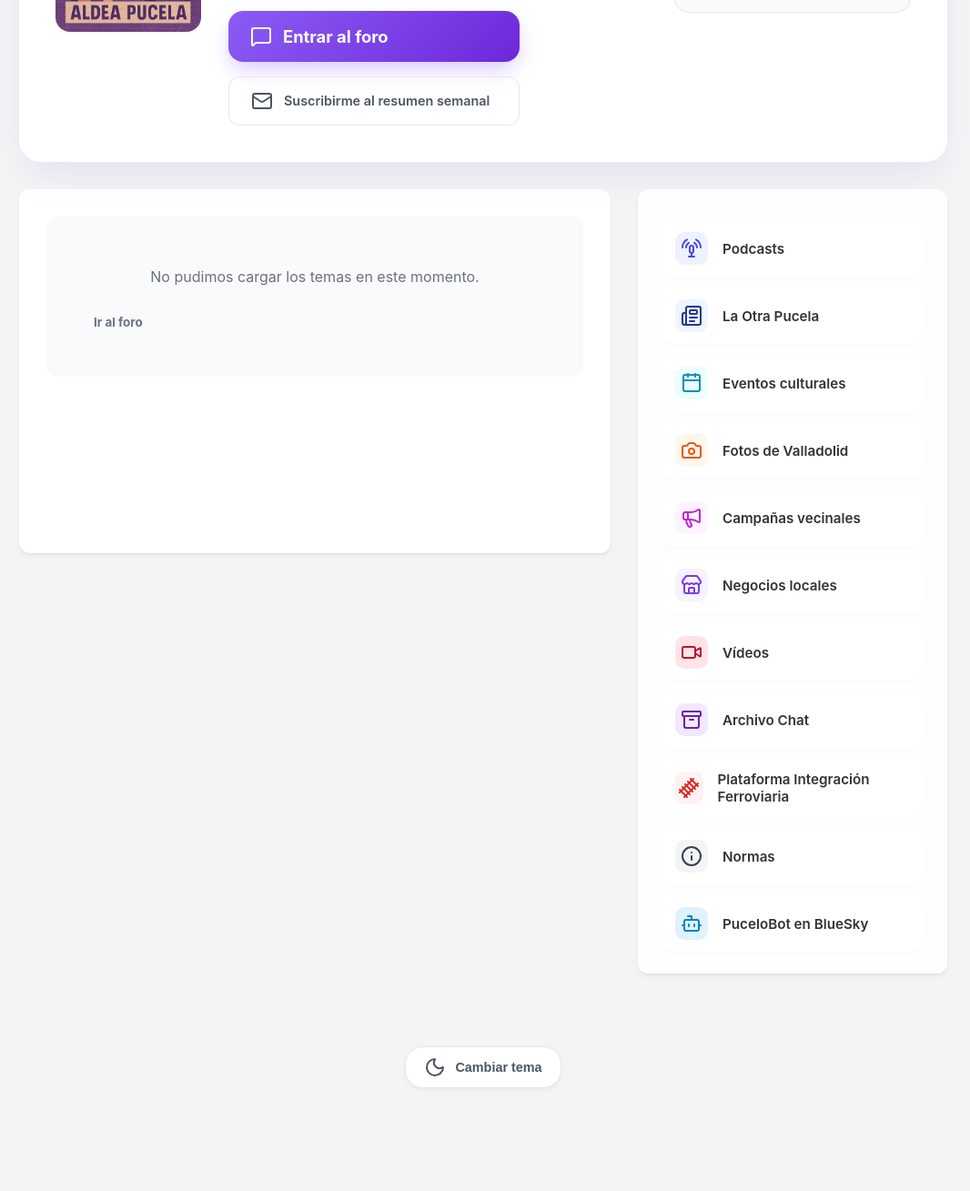
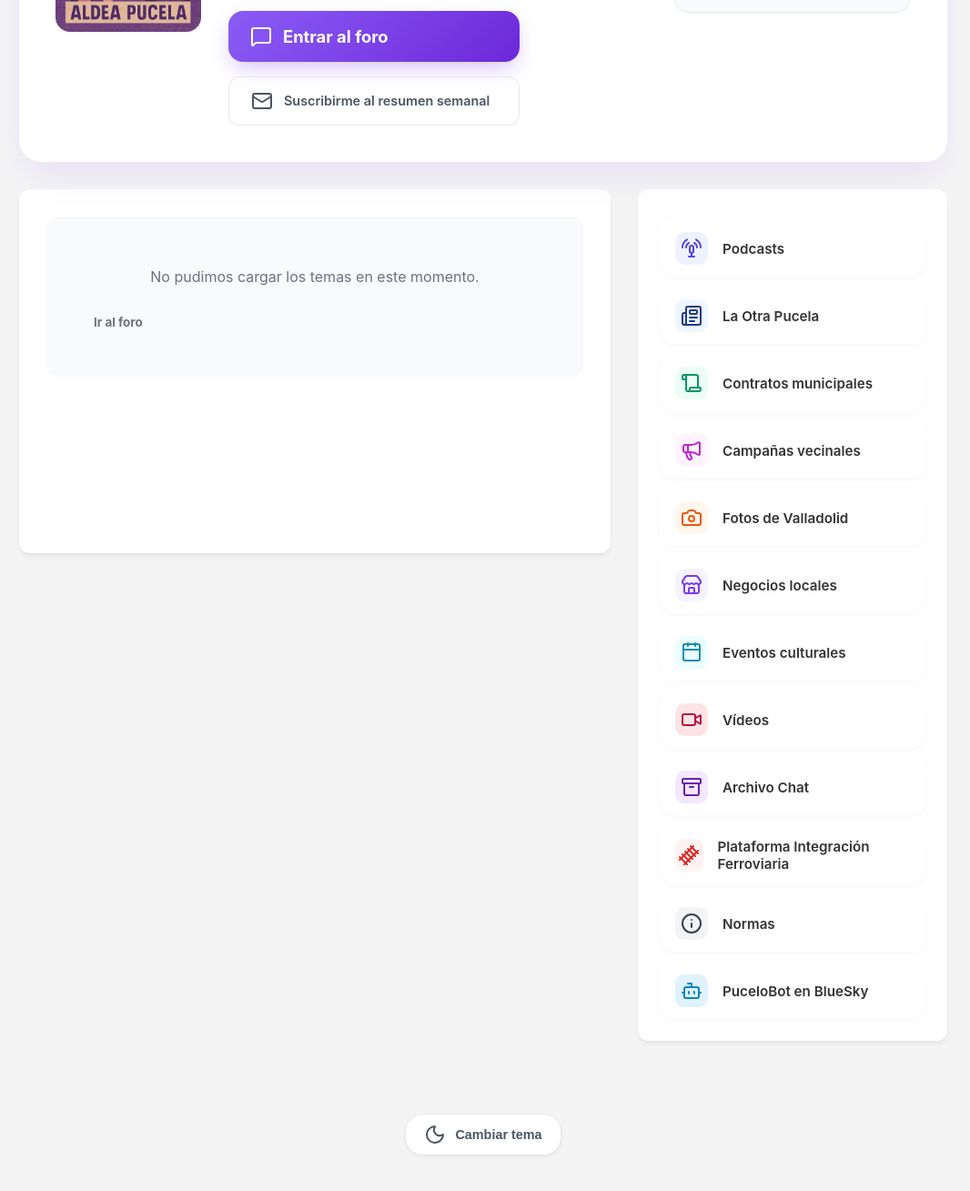
Before and after one commit to aldeapucela/web, a Jekyll site: the page built from index.html, in a window 1280 px wide and 1400 px high, scrolled down 349 px. Shown: the top 1309 px of the window at 91% size, without its empty margins (109-1175 px from the left). Built offline with Jekyll 4.4.1, drawn with Linux system fonts in a browser that asks for light colours; nearby versions of some CDN libraries; comment, search, counter and statistics services are not loaded.

Commit message:
Enlace a contratos

```diff
--- a/_layouts/landing.html
+++ b/_layouts/landing.html
@@ -50,11 +50,18 @@
           <span>La Otra Pucela</span>
         </a>
 
-        <a href="https://foro.aldeapucela.org/c/eventos/6" class="feature-card">
-          <div class="card-icon card-icon-eventos">
-            <i data-lucide="calendar"></i>
+        <a href="https://contratos.aldeapucela.org" class="feature-card">
+          <div class="card-icon card-icon-contratos">
+            <i data-lucide="scroll"></i>
           </div>
-          <span>Eventos culturales</span>
+          <span>Contratos municipales</span>
+        </a>
+
+        <a href="https://participa.aldeapucela.org" class="feature-card">
+          <div class="card-icon card-icon-participa">
+            <i data-lucide="megaphone"></i>
+          </div>
+          <span>Campañas vecinales</span>
         </a>
 
         <a href="https://fotos.aldeapucela.org" class="feature-card">
@@ -64,18 +71,18 @@
           <span>Fotos de Valladolid</span>
         </a>
 
-        <a href="https://participa.aldeapucela.org" class="feature-card">
-          <div class="card-icon card-icon-participa">
-            <i data-lucide="megaphone"></i>
-          </div>
-          <span>Campañas vecinales</span>
-        </a>
-
         <a href="https://negocios.aldeapucela.org" class="feature-card">
           <div class="card-icon card-icon-negocios">
             <i data-lucide="store"></i>
           </div>
           <span>Negocios locales</span>
+        </a>
+
+        <a href="https://foro.aldeapucela.org/c/eventos/6" class="feature-card">
+          <div class="card-icon card-icon-eventos">
+            <i data-lucide="calendar"></i>
+          </div>
+          <span>Eventos culturales</span>
         </a>
 
         <a href="https://video.aldeapucela.org" class="feature-card">
--- a/css/styles.css
+++ b/css/styles.css
@@ -791,6 +791,16 @@ body:not([data-theme="dark"]) {
   color: #38BDF8;
 }
 
+.card-icon-contratos {
+  background-color: #ECFDF5;
+  color: #059669;
+}
+
+[data-theme="dark"] .card-icon-contratos {
+  background-color: rgba(5, 150, 105, 0.2);
+  color: #34D399;
+}
+
 
 .feature-card span {
   font-weight: 700;
```
